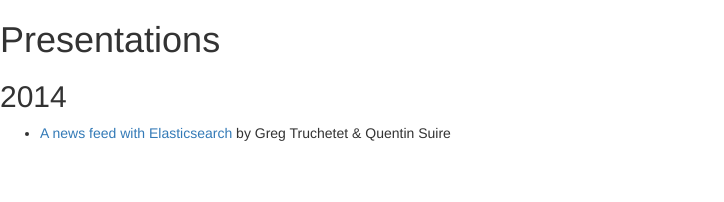
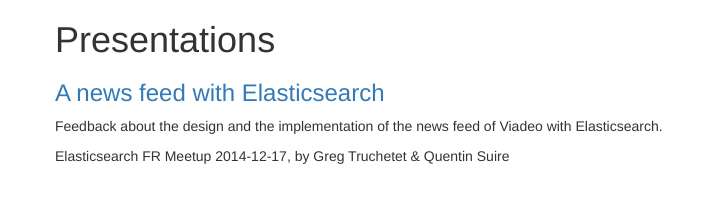
Before and after one commit to kuhess/presentations, a plain HTML site: page index.html in a window 1280 px wide. Shown: the whole page, without its empty margins (0-724 px from the left). Drawn offline with nearby package versions, Linux system fonts and the light colour scheme.

Commit message:
use h3 instead of ul-li

```diff
--- a/index.html
+++ b/index.html
@@ -1,20 +1,35 @@
-<html>
+<!DOCTYPE html>
+<html lang="en">
   <head>
+    <meta charset="utf-8">
+    <meta http-equiv="X-UA-Compatible" content="IE=edge">
+    <meta name="viewport" content="width=device-width, initial-scale=1">
     <title>Presentations</title>
-	<!-- Latest compiled and minified CSS -->
+
+    <!-- Bootstrap -->
     <link rel="stylesheet" href="https://maxcdn.bootstrapcdn.com/bootstrap/3.3.1/css/bootstrap.min.css">
 
-	<!-- Optional theme -->
-	<link rel="stylesheet" href="https://maxcdn.bootstrapcdn.com/bootstrap/3.3.1/css/bootstrap-theme.min.css">
-
-	<!-- Latest compiled and minified JavaScript -->
-	<script src="https://maxcdn.bootstrapcdn.com/bootstrap/3.3.1/js/bootstrap.min.js"></script>
+    <!-- HTML5 shim and Respond.js for IE8 support of HTML5 elements and media queries -->
+    <!-- WARNING: Respond.js doesn't work if you view the page via file:// -->
+    <!--[if lt IE 9]>
+      <script src="https://oss.maxcdn.com/html5shiv/3.7.2/html5shiv.min.js"></script>
+      <script src="https://oss.maxcdn.com/respond/1.4.2/respond.min.js"></script>
+    <![endif]-->
   </head>
   <body>
+    <div class="container">
+      <div class="row">
         <h1>Presentations</h1>
-<h2>2014</h2>
-<ul>
-	<li><a href="a-news-feed-with-elasticsearch/index.html">A news feed with Elasticsearch</a> by Greg Truchetet &amp; Quentin Suire</li>
-</ul>
+
+        <h3><a href="a-news-feed-with-elasticsearch/index.html">A news feed with Elasticsearch</a></h3>
+        <p>Feedback about the design and the implementation of the news feed of Viadeo with Elasticsearch.</p>
+        <p class="footer">Elasticsearch FR Meetup 2014-12-17, by Greg Truchetet &amp; Quentin Suire</p>
+      </div>
+    </div>
+
+    <!-- jQuery (necessary for Bootstrap's JavaScript plugins) -->
+    <script src="https://ajax.googleapis.com/ajax/libs/jquery/1.11.1/jquery.min.js"></script>
+    <!-- Include all compiled plugins (below), or include individual files as needed -->
+    <script src="https://maxcdn.bootstrapcdn.com/bootstrap/3.3.1/js/bootstrap.min.js"></script>
   </body>
 </html>
```
Lines whose indentation alone changed are shown as unchanged.
